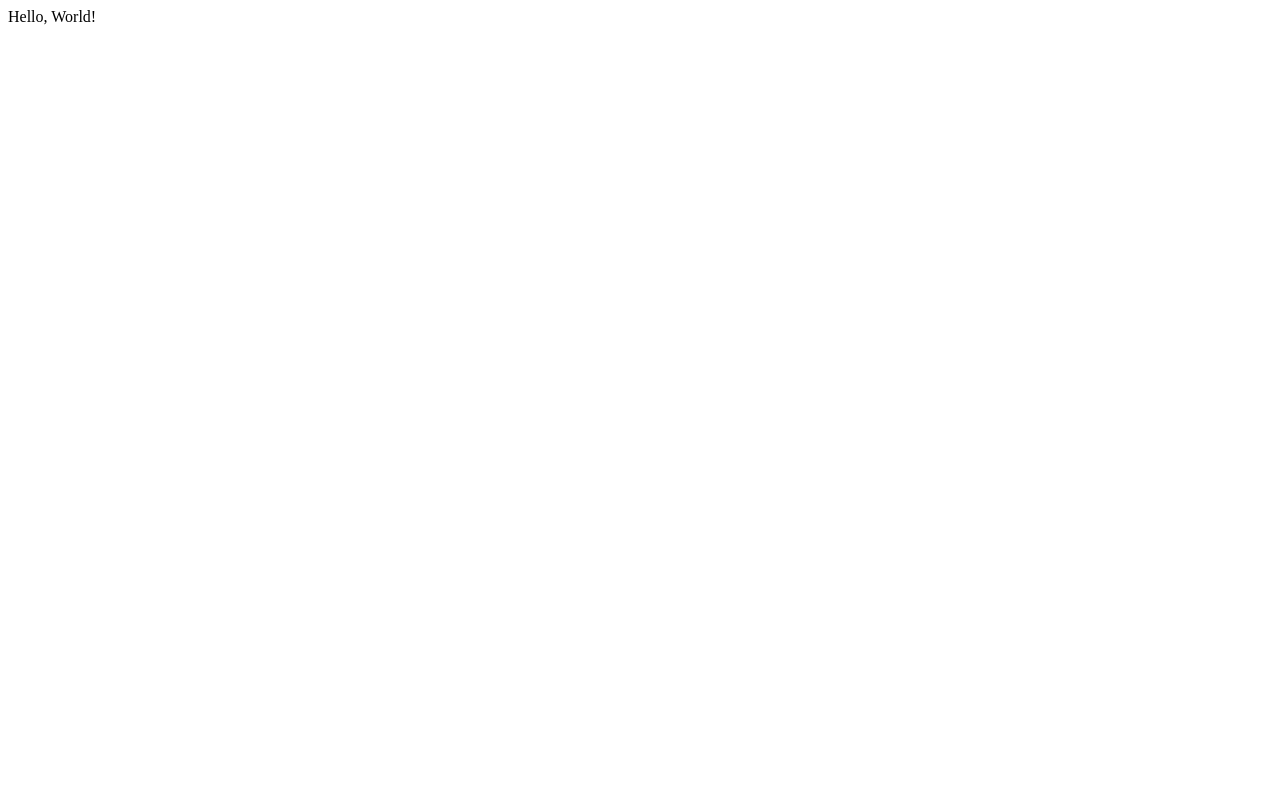
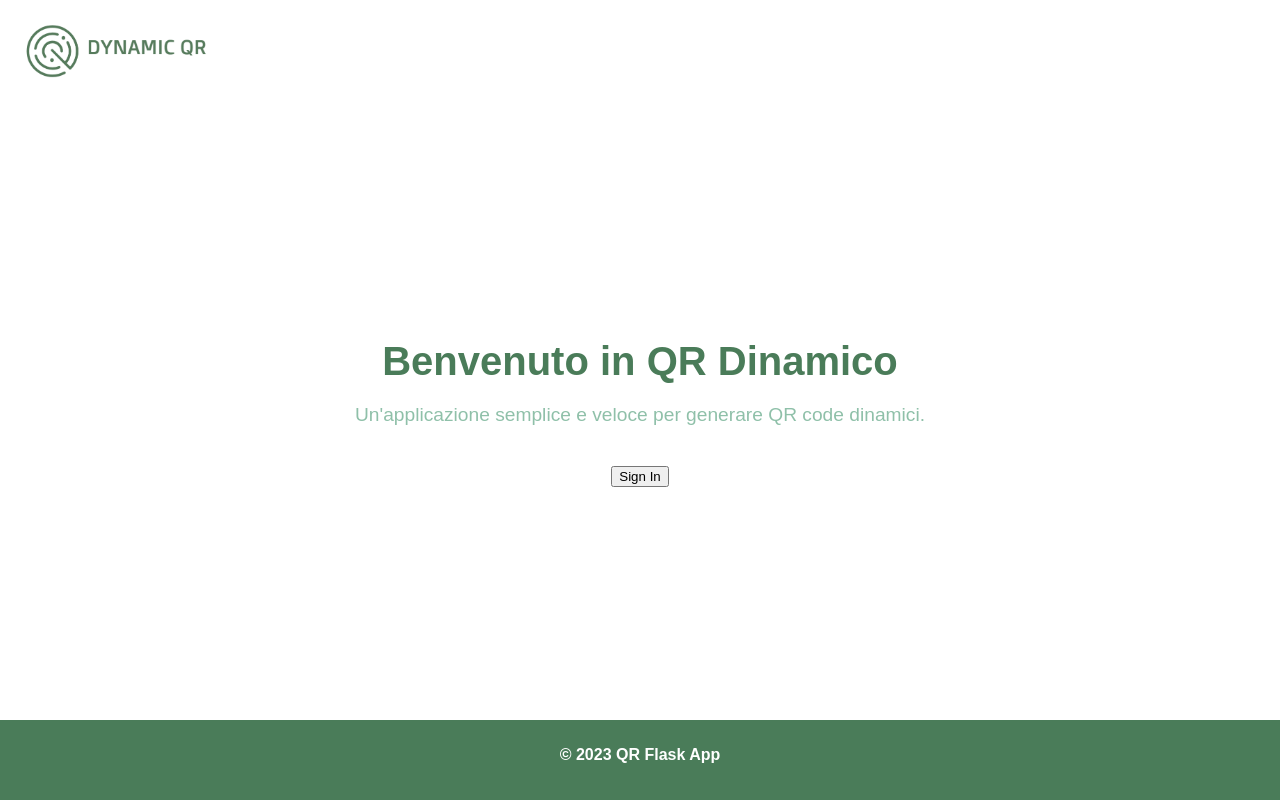
Before and after one commit to MarinCervinschi/QR-flask, a Flask app: page / in a window 1280 px wide. Before the commit the page is almost empty. Run offline with Flask 3, Linux system fonts and the light colour scheme.

Commit message:
refactor(html): improve structure of base.html

```diff
--- a/app/routes/main.py
+++ b/app/routes/main.py
@@ -5,7 +5,7 @@ bp = Blueprint('main', __name__)
 
 @bp.route('/')
 def index():
-    return "Hello, World!"
+    return render_template('index.html')
 
 @bp.route('/db')
 def db():
--- a/app/static/style.css
+++ b/app/static/style.css
@@ -0,0 +1,57 @@
+:root {
+    --bg-color: white;
+    --text-color: black;
+    --footer-color: #4a7c59;
+    --details-color: #8fc0a9;
+    --other-color: #68b0ab;
+}
+
+body {
+    box-sizing: border-box;
+    margin: 0;
+    padding: 0;
+    background-color: var(--bg-color);
+    font-family: sans-serif;
+
+    display: flex;
+    flex-direction: column;
+    height: 100vh;
+}
+
+header {
+    height: 10vh;
+}
+
+header img {
+    margin: 20px;
+    height: 60px;
+}
+
+footer {
+    height: 10vh;
+    background-color: var(--footer-color);
+    text-align: center;
+    padding: 10px 0;
+    color: white;
+    font-weight: bold;
+}
+
+.container {
+    height: 80vh;
+    display: flex;
+    justify-content: center;
+    align-items: center;
+    text-align: center;
+}
+
+.container h1 {
+    font-size: 2.5rem;
+    color: var(--footer-color);
+    margin-bottom: 20px;
+}
+
+.container p {
+    font-size: 1.2rem;
+    color: var(--details-color);
+    margin-bottom: 40px;
+}
--- a/app/templates/base.html
+++ b/app/templates/base.html
@@ -4,11 +4,11 @@
     <meta charset="UTF-8">
     <meta name="viewport" content="width=device-width, initial-scale=1.0">
     <title>QR Flask App</title>
-    <link rel="stylesheet" href="{{ url_for('static', filename='styles.css') }}">
+    <link rel="stylesheet" href="{{ url_for('static', filename='style.css') }}">
 </head>
 <body>
     <header>
-        <h1>Welcome to QR Flask App</h1>
+        <img src="{{ url_for('static', filename='/media/logo.png') }}" alt="logo" />
     </header>
     <main>
         {% block content %}
@@ -18,4 +18,4 @@
         <p>&copy; 2023 QR Flask App</p>
     </footer>
 </body>
-</html></html>
+</html>
--- /dev/null
+++ b/app/templates/index.html
@@ -0,0 +1,10 @@
+{% extends "base.html" %}
+{% block content %}
+    <div class="container">
+        <div>
+            <h1>Benvenuto in QR Dinamico</h1>
+            <p>Un'applicazione semplice e veloce per generare QR code dinamici.</p>
+            <button class="sign-in-button">Sign In</button>
+        </div>
+    </div>
+{% endblock %}
```
Also changed, not shown: app/static/media/logo.png (added), app/templates/admin.html (added).
